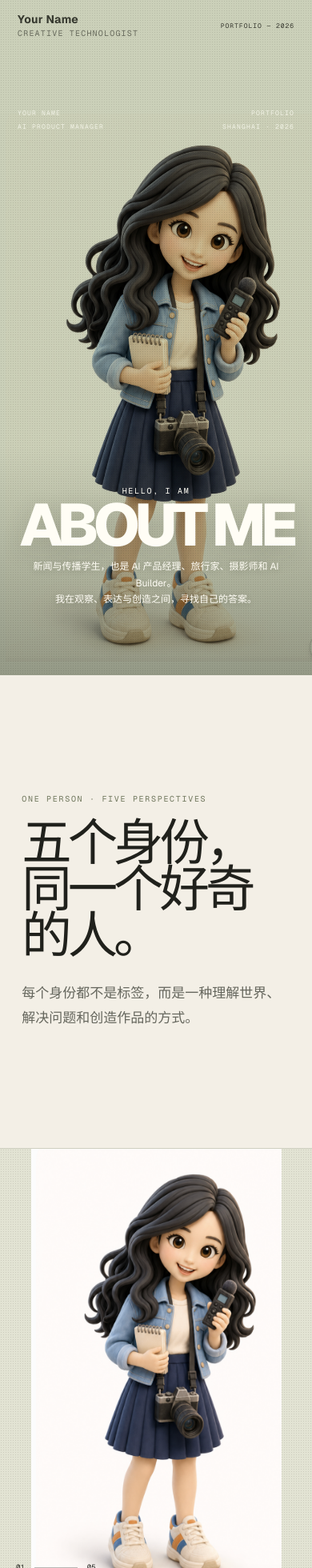
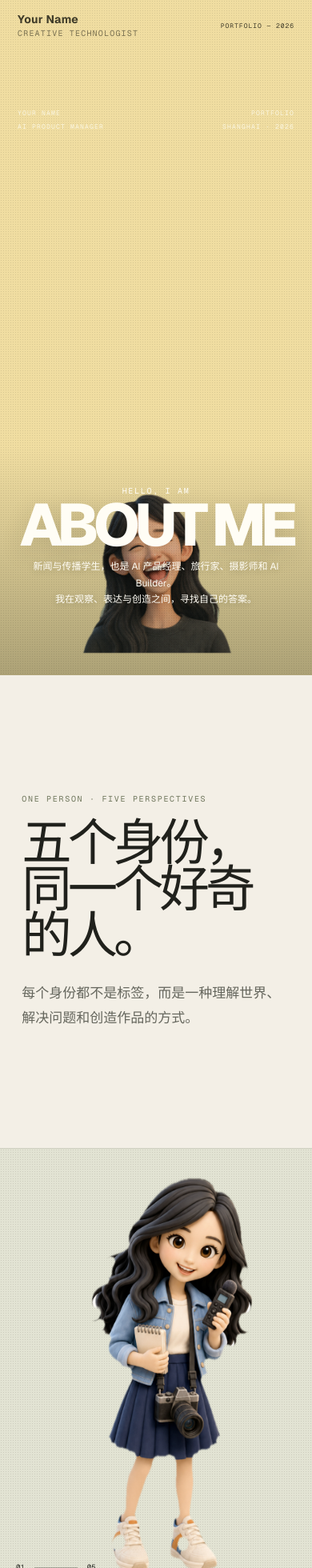
Before and after one commit to Yixiao-Zhang1214/profile-new, a Next.js app: page / in a window 390 px wide. Shown: the top 1960 px of the page at 80% size. Built offline with nearby package versions, Linux system fonts and the light colour scheme.

Commit message:
feat: update hero and blend persona cutouts

```diff
--- a/app/globals.css
+++ b/app/globals.css
@@ -112,7 +112,7 @@ main {
   position: relative;
   min-height: 100svh;
   overflow: hidden;
-  background: #cbd0b9;
+  background: #f0dda1;
   isolation: isolate;
 }
 
@@ -144,12 +144,11 @@ main {
   bottom: -5vh;
   left: 50%;
   z-index: 0;
-  width: min(52vw, 760px);
-  height: 102svh;
+  width: min(88vw, 1240px);
+  height: 96svh;
   object-fit: contain;
   object-position: center bottom;
-  filter: saturate(0.84) contrast(1.02);
-  mix-blend-mode: multiply;
+  filter: saturate(0.92) contrast(1.02);
   transform: translateX(-50%);
 }
 
@@ -317,8 +316,7 @@ main {
   height: 96svh;
   object-fit: contain;
   object-position: center bottom;
-  filter: saturate(0.88);
-  mix-blend-mode: multiply;
+  filter: saturate(0.92);
 }
 
 .scene-index {
@@ -756,9 +754,9 @@ footer a {
   }
 
   .hero-character {
-    bottom: 2%;
-    width: 104vw;
-    height: 94svh;
+    bottom: 3%;
+    width: 142vw;
+    height: 88svh;
   }
 
   .hero-meta {
--- a/app/page.tsx
+++ b/app/page.tsx
@@ -6,7 +6,7 @@ const identities = [
     intro:
       "采访、观察与写作，让我习惯从真实的人出发。它们也是我理解用户、梳理问题和组织表达的起点。",
     skills: "采访研究 / 内容策划 / 叙事表达",
-    character: "/personas/journalist.png",
+    character: "/personas/journalist-cutout.png",
     tone: "sage",
     projects: [
       {
@@ -199,8 +199,8 @@ export default function Home() {
 
         <img
           className="hero-character"
-          src="/personas/journalist.png"
-          alt="手持录音笔、笔记本和相机的新闻传播角色形象"
+          src="/personas/hero-laughing-cutout.png"
+          alt="开怀大笑的个人卡通形象"
         />
 
         <div className="hero-message">
```
Also changed, not shown: public/personas/hero-laughing-cutout.png (added), public/personas/journalist-cutout.png (added).
